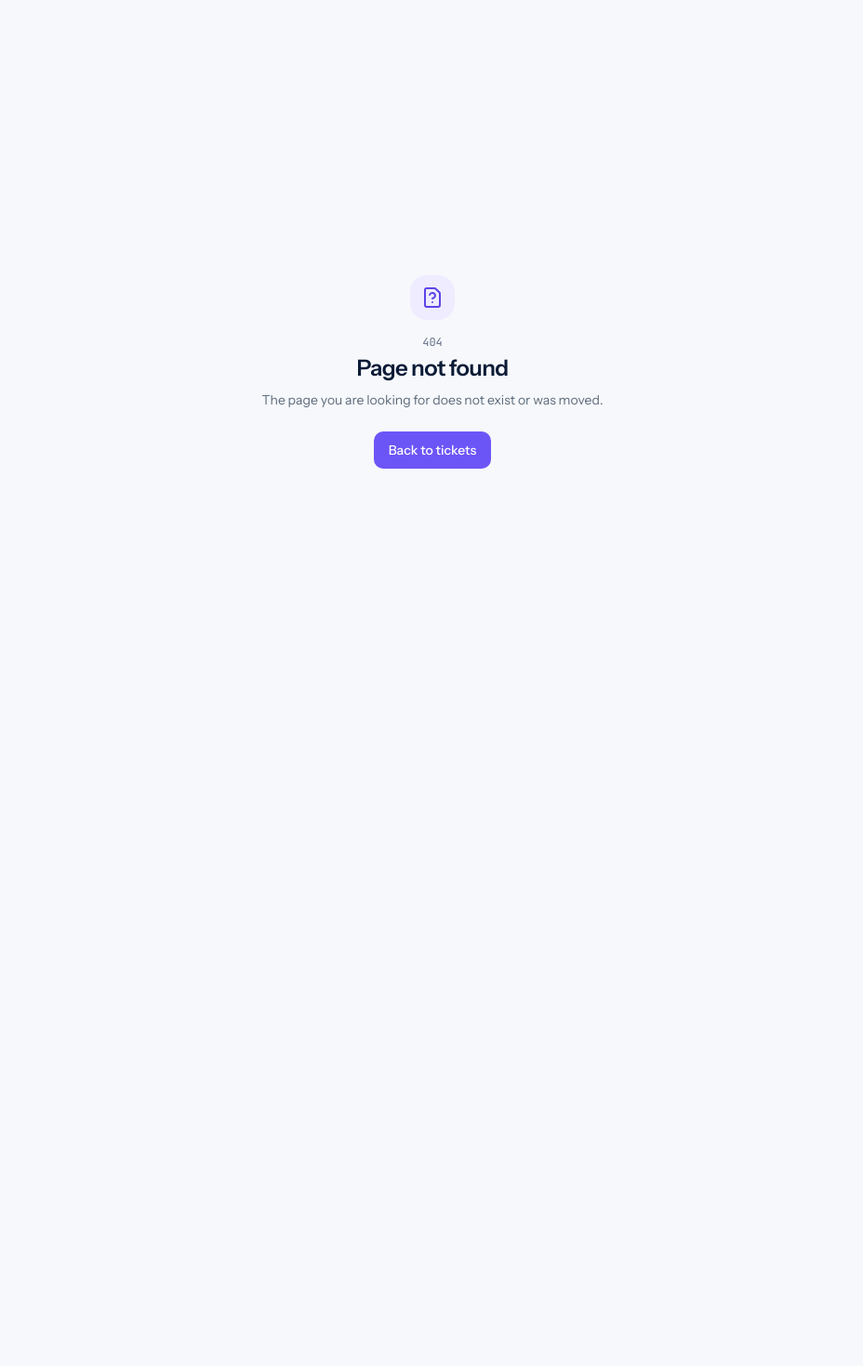
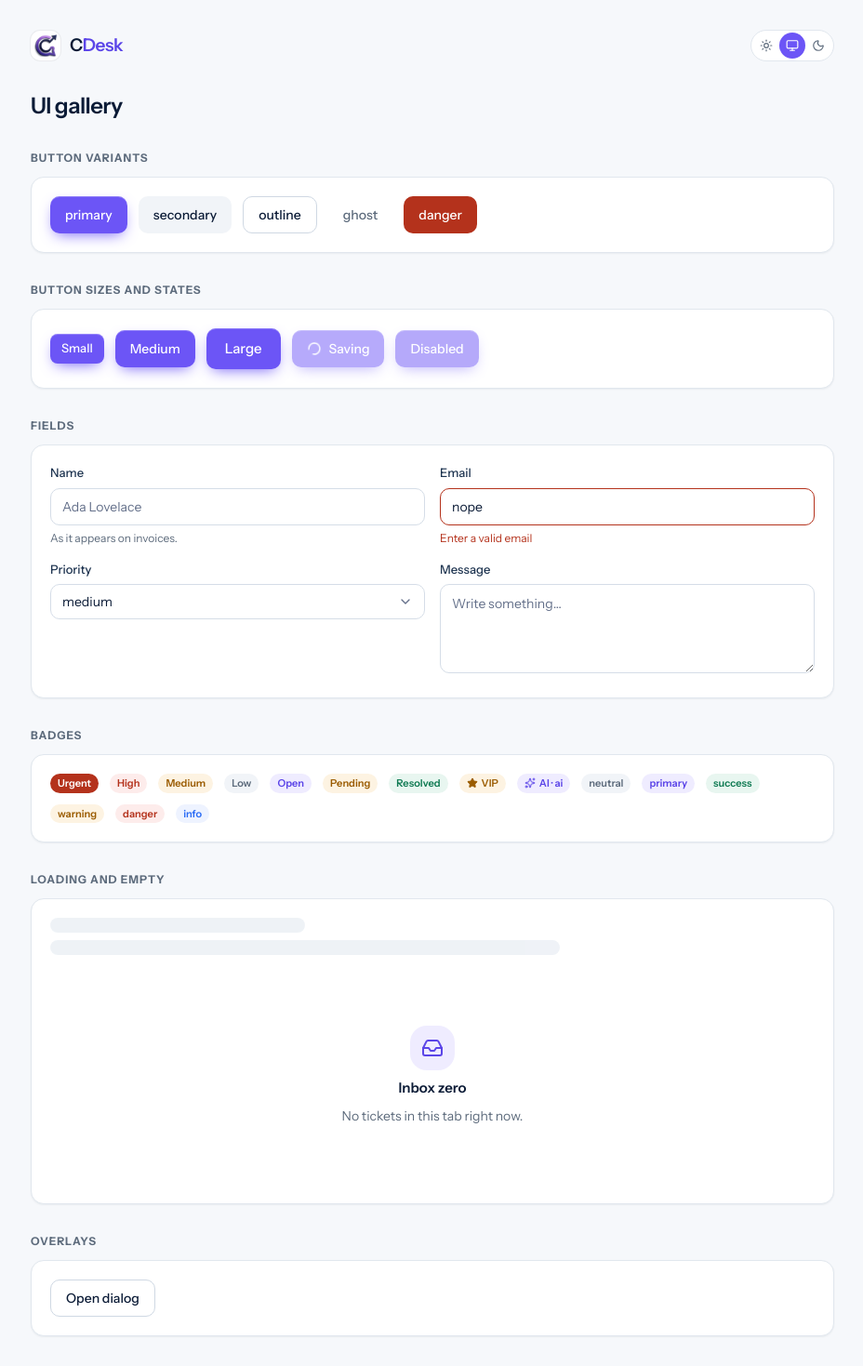
Before and after one commit to Cevanos/CeDesk, a Next.js app in the folder frontend/: page /dev/ui in a window 1280 px wide. Before the commit this address had no page. Shown: the whole page at 93% size, without its empty margins (175-1103 px from the left). Before the commit the page ends 800 px from the top, so only its background shows below. Built offline with nearby package versions, Linux system fonts and the light colour scheme.

Commit message:
chore: add dev UI gallery

```diff
--- /dev/null
+++ b/frontend/src/app/dev/ui/page.tsx
@@ -0,0 +1,12 @@
+import type { Metadata } from "next";
+import { notFound } from "next/navigation";
+
+import { UiGallery } from "@/components/dev/ui-gallery";
+
+export const metadata: Metadata = { title: "UI gallery" };
+
+/** Component gallery. Exists in development only; production serves a 404. */
+export default function UiGalleryPage() {
+  if (process.env.NODE_ENV === "production") notFound();
+  return <UiGallery />;
+}
--- /dev/null
+++ b/frontend/src/components/dev/ui-gallery.tsx
@@ -0,0 +1,142 @@
+"use client";
+
+import { Inbox } from "lucide-react";
+import { useState } from "react";
+
+import {
+  AiBadge,
+  PRIORITIES,
+  PriorityBadge,
+  STATUSES,
+  StatusBadge,
+  VipBadge,
+} from "@/components/tickets/badges";
+import { Logo, ThemeToggle } from "@/components/ui/brand";
+import { Dialog } from "@/components/ui/overlay";
+import {
+  Badge,
+  Button,
+  Card,
+  EmptyState,
+  Field,
+  Input,
+  Select,
+  Skeleton,
+  Textarea,
+} from "@/components/ui/primitives";
+
+function Section({ title, children }: { title: string; children: React.ReactNode }) {
+  return (
+    <section className="space-y-3">
+      <h2 className="text-xs font-bold tracking-[0.08em] text-muted-foreground uppercase">
+        {title}
+      </h2>
+      <Card className="flex flex-wrap items-center gap-3 p-5">{children}</Card>
+    </section>
+  );
+}
+
+/**
+ * Living style guide for the UI primitives: every variant and state in one
+ * place, in both themes. Development only (see app/dev/ui/page.tsx).
+ */
+export function UiGallery() {
+  const [open, setOpen] = useState(false);
+  const [priority, setPriority] = useState("medium");
+
+  return (
+    <div className="mx-auto max-w-4xl space-y-8 px-4 py-8">
+      <header className="flex items-center justify-between">
+        <Logo />
+        <ThemeToggle />
+      </header>
+      <h1 className="text-2xl font-semibold tracking-tight">UI gallery</h1>
+
+      <Section title="Button variants">
+        {(["primary", "secondary", "outline", "ghost", "danger"] as const).map((v) => (
+          <Button key={v} variant={v}>
+            {v}
+          </Button>
+        ))}
+      </Section>
+
+      <Section title="Button sizes and states">
+        <Button size="sm">Small</Button>
+        <Button size="md">Medium</Button>
+        <Button size="lg">Large</Button>
+        <Button loading>Saving</Button>
+        <Button disabled>Disabled</Button>
+      </Section>
+
+      <Section title="Fields">
+        <div className="grid w-full gap-4 sm:grid-cols-2">
+          <Field label="Name" htmlFor="g-name" hint="As it appears on invoices.">
+            <Input id="g-name" placeholder="Ada Lovelace" />
+          </Field>
+          <Field label="Email" htmlFor="g-email" error="Enter a valid email">
+            <Input id="g-email" aria-invalid defaultValue="nope" aria-describedby="g-email-error" />
+          </Field>
+          <Field label="Priority" htmlFor="g-priority">
+            <Select id="g-priority" value={priority} onChange={(e) => setPriority(e.target.value)}>
+              {PRIORITIES.map((p) => (
+                <option key={p} value={p}>
+                  {p}
+                </option>
+              ))}
+            </Select>
+          </Field>
+          <Field label="Message" htmlFor="g-msg">
+            <Textarea id="g-msg" placeholder="Write something…" />
+          </Field>
+        </div>
+      </Section>
+
+      <Section title="Badges">
+        {PRIORITIES.map((p) => (
+          <PriorityBadge key={p} priority={p} />
+        ))}
+        {STATUSES.map((s) => (
+          <StatusBadge key={s} status={s} />
+        ))}
+        <VipBadge />
+        <AiBadge source="ai" />
+        {(["neutral", "primary", "success", "warning", "danger", "info"] as const).map((t) => (
+          <Badge key={t} tone={t}>
+            {t}
+          </Badge>
+        ))}
+      </Section>
+
+      <Section title="Loading and empty">
+        <div className="w-full space-y-2">
+          <Skeleton className="h-4 w-1/3" />
+          <Skeleton className="h-4 w-2/3" />
+        </div>
+        <div className="w-full">
+          <EmptyState icon={<Inbox className="size-6" />} title="Inbox zero">
+            No tickets in this tab right now.
+          </EmptyState>
+        </div>
+      </Section>
+
+      <Section title="Overlays">
+        <Button variant="outline" onClick={() => setOpen(true)}>
+          Open dialog
+        </Button>
+        <Dialog
+          open={open}
+          onClose={() => setOpen(false)}
+          title="Example dialog"
+          description="Focus is trapped; Esc closes."
+        >
+          <div className="flex justify-end gap-2">
+            <Button variant="ghost" onClick={() => setOpen(false)}>
+              Cancel
+            </Button>
+            <Button onClick={() => setOpen(false)}>Confirm</Button>
+          </div>
+        </Dialog>
+      </Section>
+    </div>
+  );
+}
```
